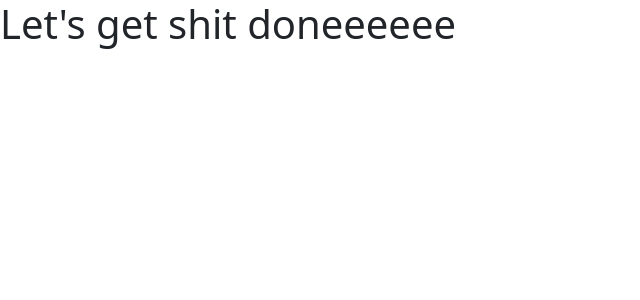
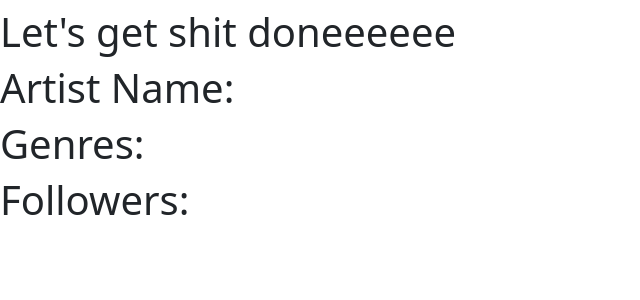
Before and after one commit to eneko98/WIS-Project, a Django app: page /wisapp/artists/ in a window 1280 px wide. Shown: the top 300 px of the page, without its empty margins (0-640 px from the left). Run offline with Django 5.2, Linux system fonts and the light colour scheme.

Commit message:
Artist Page Spotify API Calls Functional

```diff
--- a/wisproject/wisapp/templates/artists.html
+++ b/wisproject/wisapp/templates/artists.html
@@ -6,21 +6,47 @@
     <link href="https://cdn.jsdelivr.net/npm/bootstrap@5.3.3/dist/css/bootstrap.min.css" rel="stylesheet" integrity="sha384-QWTKZyjpPEjISv5WaRU9OFeRpok6YctnYmDr5pNlyT2bRjXh0JMhjY6hW+ALEwIH" crossorigin="anonymous">
 </head>
 <body>
+    <h1 id="auth"> </h1>
     <h1> Let's get shit doneeeeee</h1>
-    <h1 id="ArtistName">  </h1>
+    <h1> Artist Name: </h1>
+    <h2 id="Artist">  </h2>
+    <h1> Genres: </h1>
     <h2 id="Genre"> </h2>
+    <h1> Followers: </h1>
+    <h2 id="Follow"> </h2>
     <div id="image"> </div>
 
-    <script async>
+    <script>
         //Post
         // curl -X POST "https://accounts.spotify.com/api/token" -H "Content-Type: application/x-www-form-urlencoded" -d "grant_type=client_credentials&client_id=52c45b6398544dce8ff8d3b9eb41d71f&client_secret=82c3bc810f8145d4b9b3c892607d8526"
         // Invoke-RestMethod -Uri "https://accounts.spotify.com/api/token" -Method POST -Headers @{"Content-Type"="application/x-www-form-urlencoded"} -Body "grant_type=client_credentials&client_id=52c45b6398544dce8ff8d3b9eb41d71f&client_secret=82c3bc810f8145d4b9b3c892607d8526"
         //https://open.spotify.com/artist/4CiDIYMPPxX4ZOJ2R1ZL9e?si=YVlwIKdAQ5iSM6Y_-tpomw
+        const url = "https://accounts.spotify.com/api/token";
+        const headers = {
+            "Content-Type": "application/x-www-form-urlencoded"
+        };
+        const body = "grant_type=client_credentials&client_id=52c45b6398544dce8ff8d3b9eb41d71f&client_secret=82c3bc810f8145d4b9b3c892607d8526";
+        let auth_code = ""
+        let data1={};
+        fetch(url, {
+            method: 'POST',
+            headers: headers,
+            body: body
+        })
+        .then(response => response.json())
+        .then(data => {
+            data1 = data;
+            auth_code = data['access_token'];
+            get_artist_info()
+        })
+        .catch(error => console.error('Error:', error));
 
-        fetch("https://api.spotify.com/v1/artists/4CiDIYMPPxX4ZOJ2R1ZL9e", {
+
+        function get_artist_info(){
+            fetch("https://api.spotify.com/v1/artists/1Xyo4u8uXC1ZmMpatF05PJ", {
                 method: "GET",
                 headers: {
-                "Authorization": "Bearer BQCjcO6830SNIBElysAXCS6vBYnpMLXwlWXmKJSfNBEKegjSi7yixlyiv9UclNsW51-lEZaP1EVqS8pI6e00Nc7LsPU4wbjgNIZTXY_ZV4nSCcweTVA"
+                    "Authorization": "Bearer " + auth_code
                     }
             }).then(response => {
                     if (!response.ok) {
@@ -28,22 +54,25 @@
                     }
                     return response.json();
             }).then(data => {
-                const parsed = data['name']
-                document.getElementById("ArtistName").innerText = parsed;
-                let text = "";
-                //keys = external_urls, followers, genres, href, id, images, name, popularity, type, uri;
-                for (const i in data['images'][2]){
-                    text += i + ", "
+
+                    //keys = external_urls, followers, genres, href, id, images, name, popularity, type, uri
+                    console.log(data);
+                    document.getElementById("Artist").innerText = data['name'];
+                    document.getElementById("Genre").innerText = data['genres'];
+                    text = "";
+                    for (const i in data['followers']){
+                        text += i + ", ";
                     }
+                    document.getElementById("Follow").innerText = data['followers']['total'];
+                    document.getElementById("image").innerHTML = "<img src=" + data['images'][2]['url'] + ">"
 
-                document.getElementById("Genre").innerText = JSON.stringify(data);
-                document.getElementById("image").innerHTML = "<img src=" + data['images'][2]['url'] + ">"
-                console.log(data);
             }).catch(error => {
                     console.error("Fetch error:", error);
             });
 
 
+
+        }
     </script>
 </body>
 </html>
```
Lines whose indentation alone changed are shown as unchanged.
